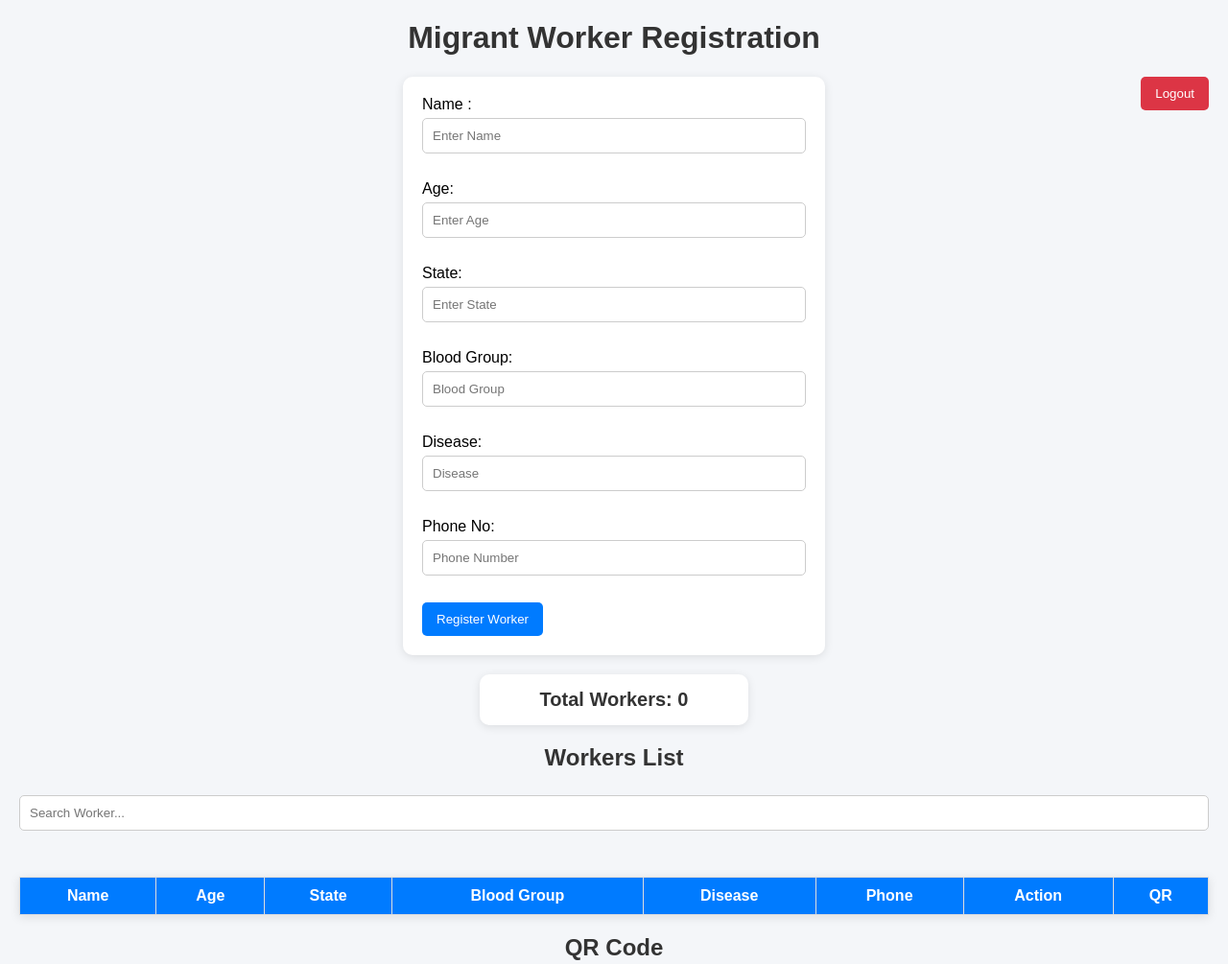
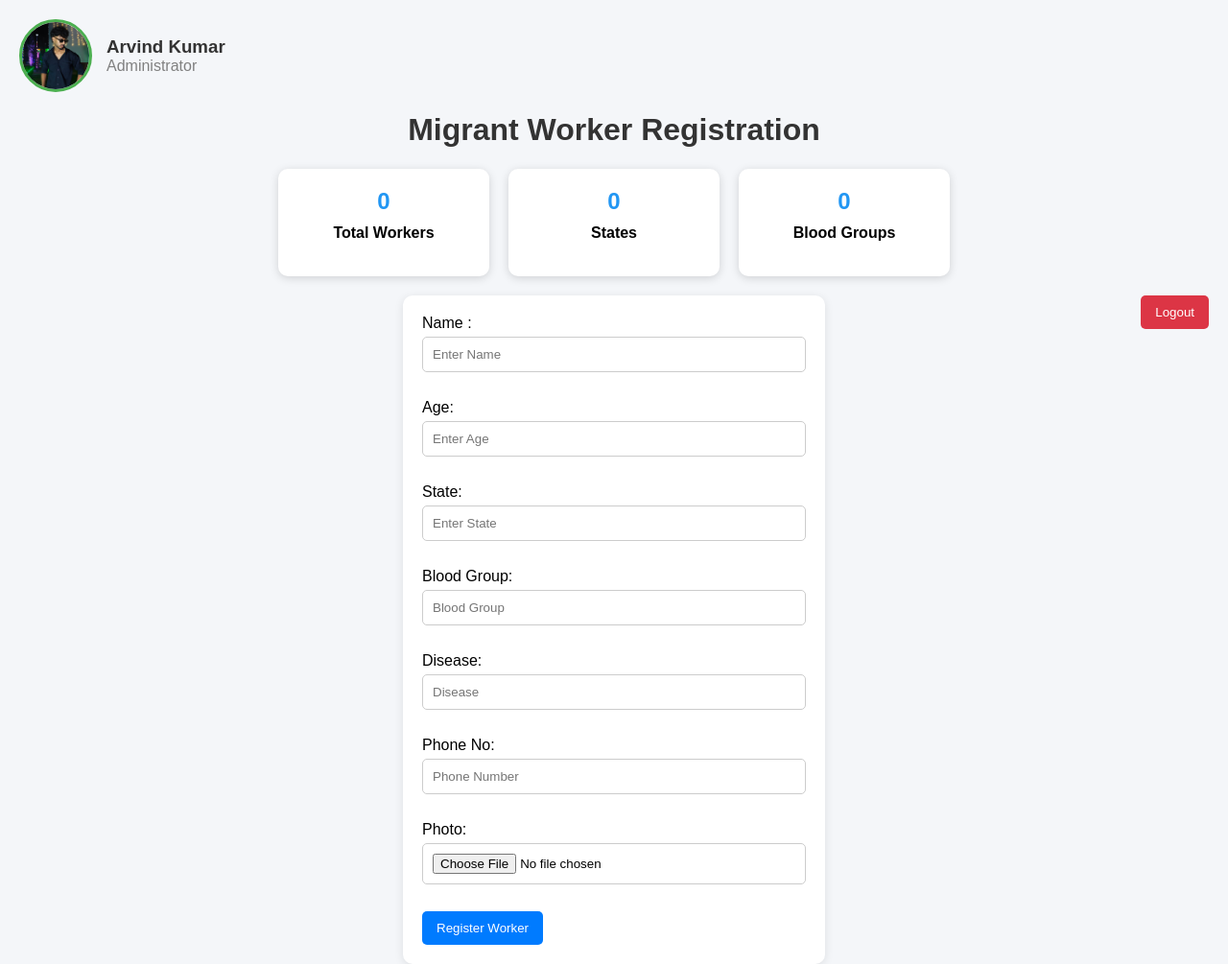
Before and after one commit to arvindkumar-dev45/MigrantCare, a plain HTML site: page Fontend/index.html in a window 1280 px wide. Shown: the top 1005 px of the page at 96% size. Drawn offline with Linux system fonts and the light colour scheme; no server answers; sample sign-in values are in the browser's storage.

Commit message:
Added photo field and dashboard

```diff
--- a/Backend/models/Worker.js
+++ b/Backend/models/Worker.js
@@ -6,7 +6,8 @@ const workerSchema = new mongoose.Schema({
     state: String,
     bloodGroup: String,
     disease: String,
-    phone: String
+    phone: String,
+    photo: String,
 });
 
 module.exports = mongoose.model("Worker", workerSchema);
--- a/Fontend/index.html
+++ b/Fontend/index.html
@@ -5,8 +5,36 @@
     <link rel="stylesheet" href="style.css">
 </head>
 <body>
+    <div class="admin-panel">
+
+    <img src="profile.jpg" alt="Admin">
+
+    <div>
+        <h3>Arvind Kumar</h3>
+        <p>Administrator</p>
+    </div>
+
+</div>
 
     <h1>Migrant Worker Registration</h1>
+    <div class="dashboard-cards">
+
+    <div class="card">
+        <h2 id="workerCount">0</h2>
+        <p>Total Workers</p>
+    </div>
+
+    <div class="card">
+        <h2 id="stateCount">0</h2>
+        <p>States</p>
+    </div>
+
+    <div class="card">
+        <h2 id="bloodCount">0</h2>
+        <p>Blood Groups</p>
+    </div>
+
+</div>
    <button id="logoutBtn" onclick="logout()">Logout</button>
 
 <form>
@@ -22,11 +50,13 @@
 
         Phone No:<input type="text" id="phone" placeholder="Phone Number"><br><br>
 
+        Photo: <input type="file" id="photo"><br><br>
+
         <button type="submit">Register Worker</button>
     </form>
 
     <p id="message"></p>
-    <h3 id="workerCount">Total Workers: 0</h3>
+
 
     <h2>Workers List</h2>
 
--- a/Fontend/script.js
+++ b/Fontend/script.js
@@ -22,6 +22,8 @@ form.addEventListener("submit", (event) => {
     const disease = document.getElementById("disease").value;
 
     const phone = document.getElementById("phone").value;
+
+    const photo = document.getElementById("photo").files[0];
 
 
 
@@ -62,7 +64,8 @@ if (editId) {
     state,
     bloodGroup,
     disease,
-    phone
+    phone,
+
 })
 
     })
@@ -94,7 +97,8 @@ if (editId) {
             state,
             bloodGroup,
             disease,
-            phone
+            phone,
+             photo: ""
         })
     })
     .then(response => response.text())
@@ -125,7 +129,24 @@ function loadWorkers() {
     .then(workers => {
 
          allWorkers = workers;
-         document.getElementById("workerCount").innerText =`Total Workers: ${workers.length}`;
+
+
+         document.getElementById("workerCount").innerText =
+workers.length;
+
+const states =
+new Set(workers.map(worker => worker.state));
+
+document.getElementById("stateCount").innerText =
+states.size;
+
+const bloodGroups =
+new Set(workers.map(worker => worker.bloodGroup));
+
+document.getElementById("bloodCount").innerText =
+bloodGroups.size;
+
+
         const workersTable =
         document.getElementById("workersTable");
 
--- a/Fontend/style.css
+++ b/Fontend/style.css
@@ -66,12 +66,7 @@ th{
     color: green;
 }
 
-#workerCount{
-    text-align: center;
-    font-size: 20px;
-    font-weight: bold;
-    margin: 20px 0;
-}
+
 
 #qrcode{
     background: white;
@@ -109,11 +104,55 @@ th{
     background-color: #dc3545;
 }
 
-#workerCount{
-    background: white;
-    width: 250px;
-    margin: 20px auto;
-    padding: 15px;
-    border-radius: 10px;
-    box-shadow: 0 2px 10px rgba(0,0,0,0.1);
+
+
+.admin-panel{
+    display:flex;
+    align-items:center;
+    gap:15px;
+    margin-bottom:20px;
 }
+
+.admin-panel img{
+    width:70px;
+    height:70px;
+    border-radius:50%;
+    object-fit:cover;
+    border:3px solid #4CAF50;
+}
+
+.admin-panel h3{
+    margin:0;
+}
+
+.admin-panel p{
+    margin:0;
+    color:gray;
+}
+
+.dashboard-cards{
+    display:flex;
+    gap:20px;
+    margin:20px 0;
+    flex-wrap:wrap;
+    justify-content:center;
+}
+
+.card{
+    background:white;
+    padding:20px;
+    width:180px;
+    border-radius:10px;
+    box-shadow:0 2px 10px rgba(0,0,0,0.15);
+    text-align:center;
+}
+
+.card h2{
+    margin:0;
+    color:#2196f3;
+}
+
+.card p{
+    margin-top:10px;
+    font-weight:bold;
+}
```
Also changed, not shown: Fontend/profile.jpg (added).
